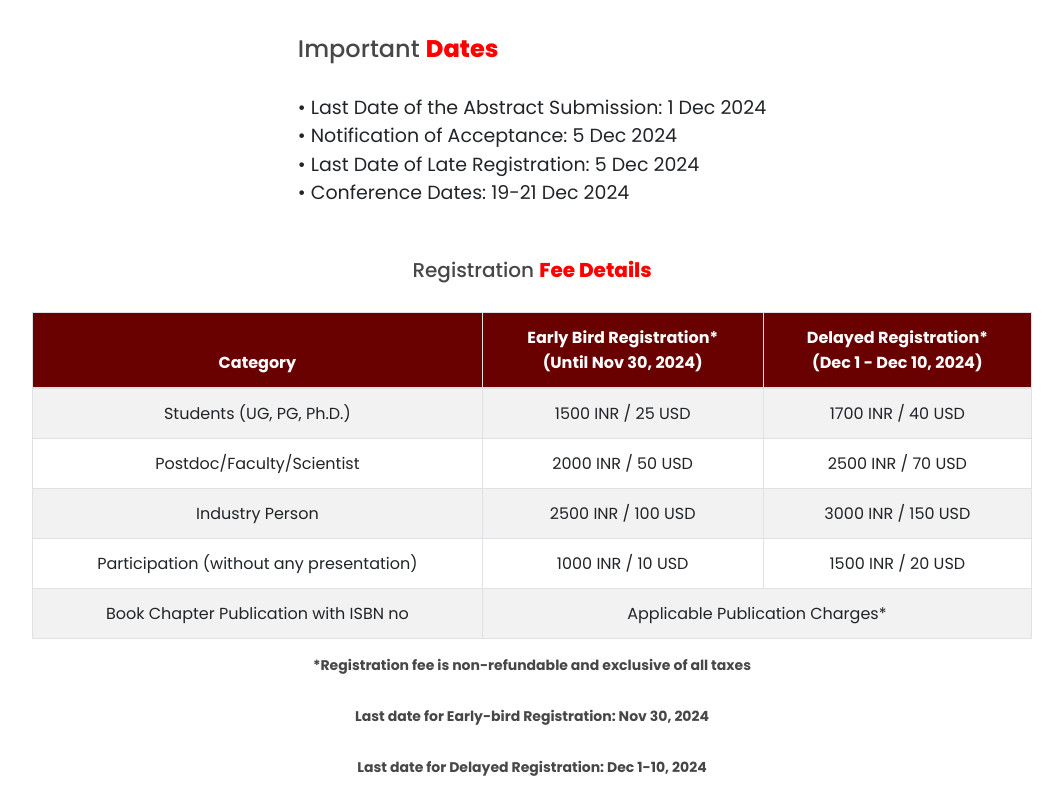
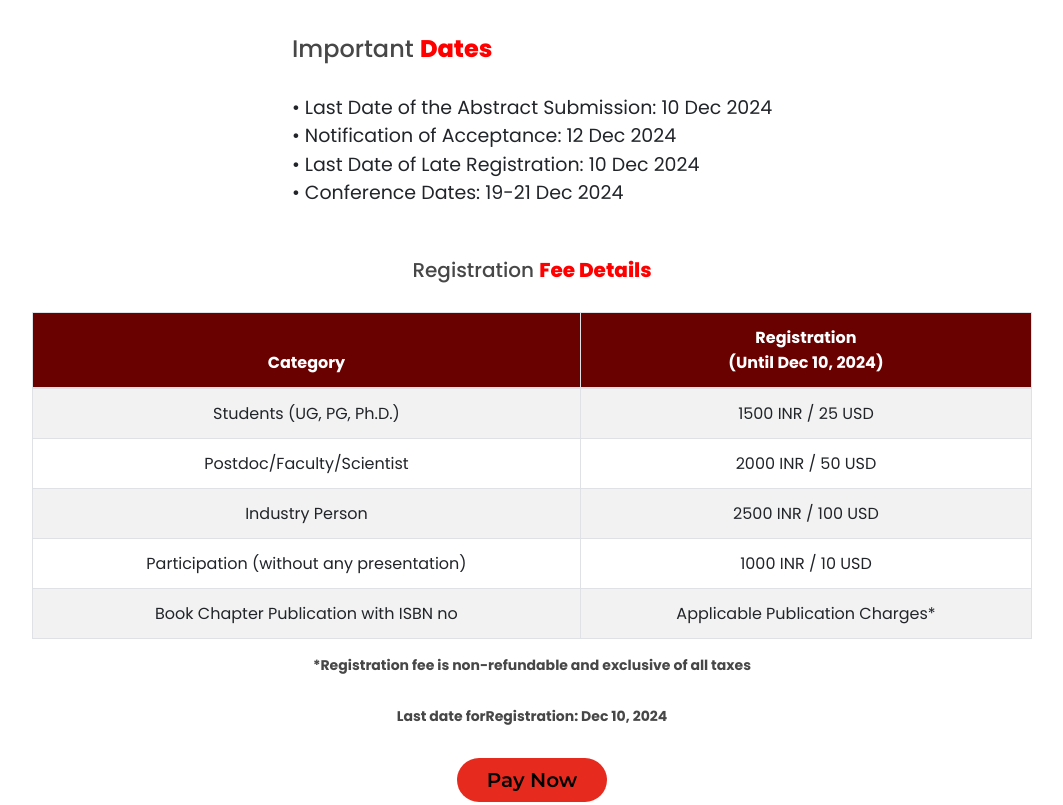
Before and after one commit to karan4533/che_web, a plain HTML site: page index.html in a window 1280 px wide. Shown: the part 2780-3585 px from the top of the page, without its empty margins (93-1156 px from the left). Drawn offline with nearby package versions, Linux system fonts and the light colour scheme.

Commit message:
updaeted

```diff
--- a/index.html
+++ b/index.html
@@ -443,13 +443,13 @@
                       Important <span class="cl-red fw-800">Dates</span>
                     </h1>
                     <li class="text-black1 fs-19 fw-400">
-                      • Last Date of the Abstract Submission: 1 Dec 2024
+                      • Last Date of the Abstract Submission: 10 Dec 2024
                     </li>
                     <li class="text-black1 fs-19 fw-400">
-                      • Notification of Acceptance: 5 Dec 2024
+                      • Notification of Acceptance: 12 Dec 2024
                     </li>
                     <li class="text-black1 fs-19 fw-400">
-                      • Last Date of Late Registration: 5 Dec 2024
+                      • Last Date of Late Registration: 10 Dec 2024
                     </li>
                     <li class="text-black1 fs-19 fw-400">
                       • Conference Dates: 19-21 Dec 2024
@@ -479,33 +479,31 @@
                         <tr>
                           <th>Category</th>
                           <th>
-                            Early Bird Registration*<br />(Until Nov 30, 2024)
+                            Registration<br />(Until Dec 10, 2024)
                           </th>
-                          <th>
-                            Delayed Registration*<br />(Dec 1 - Dec 10, 2024)
-                          </th>
+
                         </tr>
                       </thead>
                       <tbody>
                         <tr>
                           <td>Students (UG, PG, Ph.D.)</td>
                           <td>1500 INR / 25 USD</td>
-                          <td>1700 INR / 40 USD</td>
+
                         </tr>
                         <tr>
                           <td>Postdoc/Faculty/Scientist</td>
                           <td>2000 INR / 50 USD</td>
-                          <td>2500 INR / 70 USD</td>
+
                         </tr>
                         <tr>
                           <td>Industry Person</td>
                           <td>2500 INR / 100 USD</td>
-                          <td>3000 INR / 150 USD</td>
+
                         </tr>
                         <tr>
                           <td>Participation (without any presentation)</td>
                           <td>1000 INR / 10 USD</td>
-                          <td>1500 INR / 20 USD</td>
+
                         </tr>
                         <tr>
                           <td>Book Chapter Publication with ISBN no</td>
@@ -526,16 +524,11 @@
                   </p>
                   <p class="text-black fs-14 fw-400">
                     <strong
-                      >Last date for Early-bird Registration: Nov 30,
+                      >Last date forRegistration: Dec 10,
                       2024</strong
                     >
                   </p>
-                  <p class="text-black fs-14 fw-400">
-                    <strong
-                      >Last date for Delayed Registration: Dec 1-10,
-                      2024</strong
-                    >
-                  </p>
+
                 </div>
                 <div class="buyticketsbottom1 ff-mont pt-2 fs-40 fw-600">
                   <a href="https://shorturl.at/y2l3T" class="btnticketsbottom1"
```
